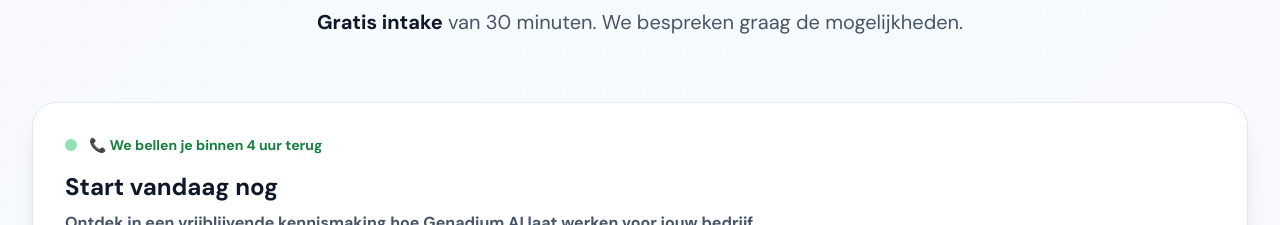
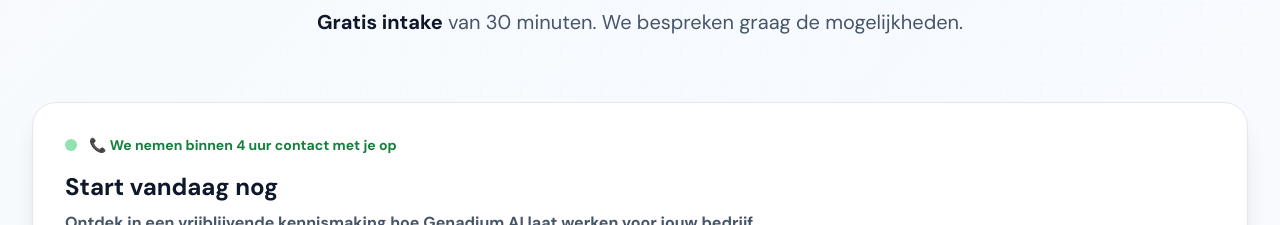
Before and after one commit to helpr-ai/genadium-com-marketing-page, a Nuxt app: page / in a window 1280 px wide. Shown: the part 6960-7185 px from the top of the page. Built offline with nearby package versions, Linux system fonts and the light colour scheme.

Commit message:
Update contact messaging on index page for improved clarity and user engagement.

```diff
--- a/pages/index.vue
+++ b/pages/index.vue
@@ -746,7 +746,7 @@
             <div class="mb-8">
               <div class="flex items-center gap-3 mb-4">
                 <div class="w-3 h-3 bg-green-500 rounded-full animate-pulse"></div>
-                <span class="font-bold text-green-700 text-sm">📞 We bellen je binnen 4 uur terug</span>
+                <span class="font-bold text-green-700 text-sm">📞 We nemen binnen 4 uur contact met je op</span>
               </div>
               <h4 class="text-2xl font-bold text-slate-900 mb-2">Start vandaag nog</h4>
               <p class="text-slate-600">
```
